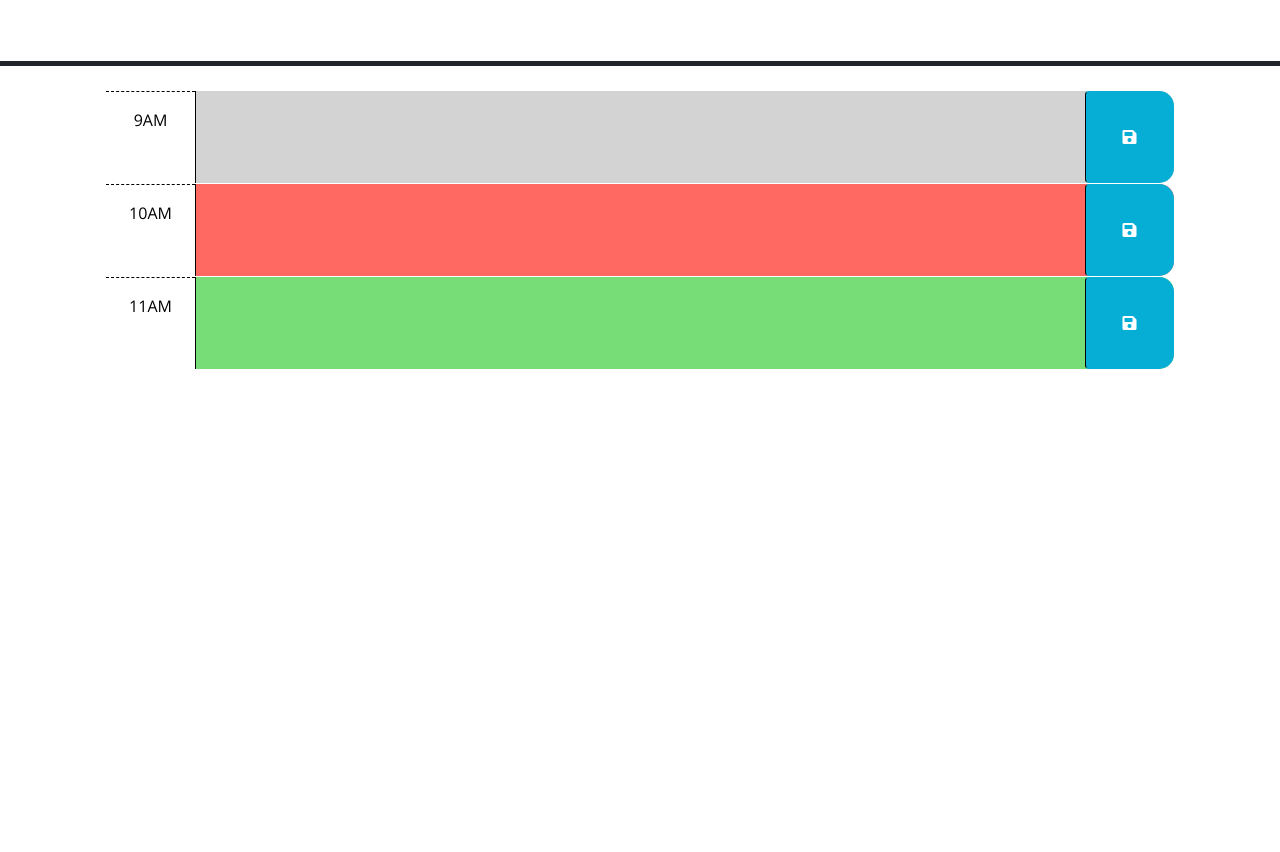
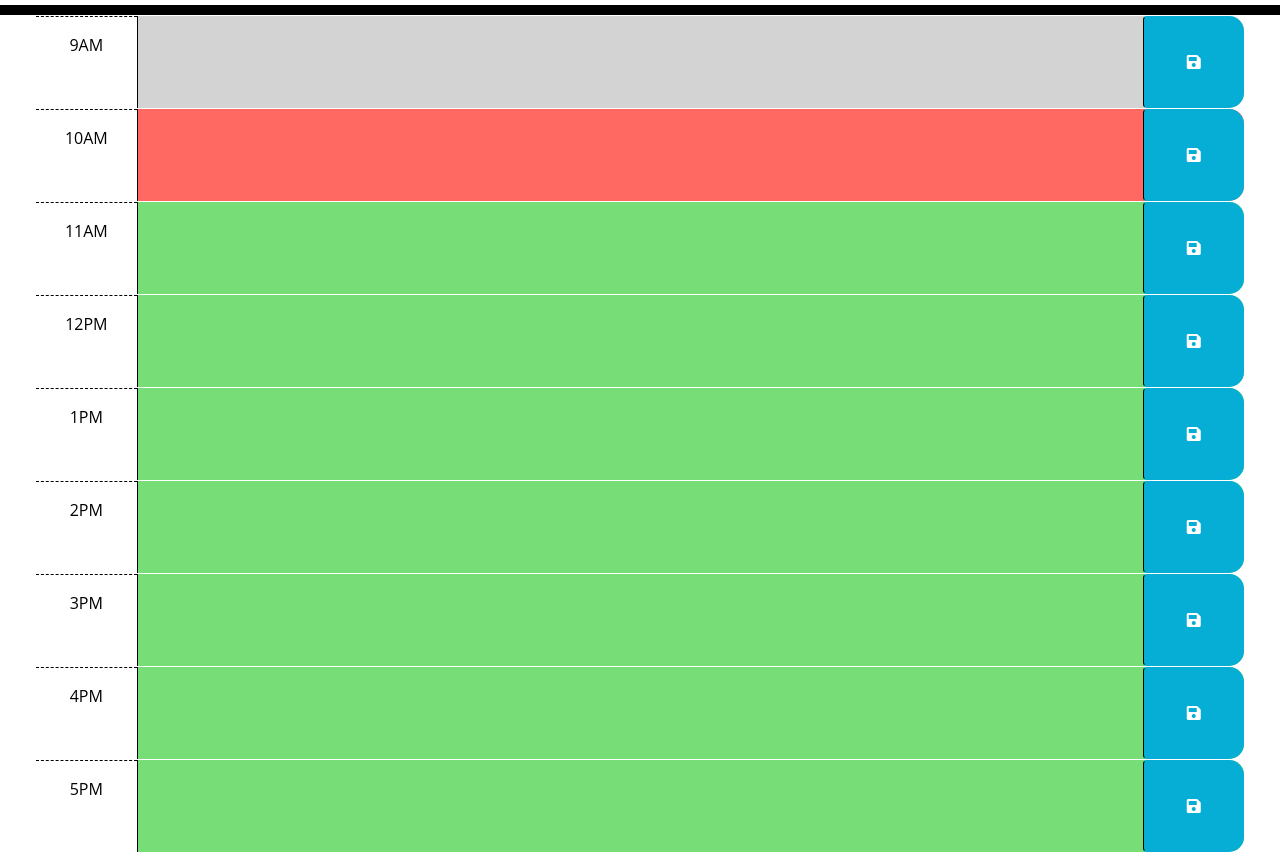
Before and after one commit to yago-pixel/modulo5, a plain HTML site: page index.html in a window 1280 px wide. Shown: the part 166-1018 px from the top of the page. Before the commit the page ends 800 px from the top, so only its background shows below. Drawn offline with nearby package versions, Linux system fonts and the light colour scheme; files that its build step writes are made by us from their sources.

Commit message:
Update index.html

```diff
--- a/index.html
+++ b/index.html
@@ -5,8 +5,10 @@
     <meta name="viewport" content="width=device-width, initial-scale=1.0" />
     <meta http-equiv="X-UA-Compatible" content="ie=edge" />
     <link
+      href="https://cdn.jsdelivr.net/npm/bootstrap@5.1.3/dist/css/bootstrap.min.css"
       rel="stylesheet"
-      href="https://cdn.jsdelivr.net/npm/bootstrap@5.1.3/dist/css/bootstrap.min.css"
+      integrity="sha384-1BmE4kWBq78iYhFldvKuhfTAU6auU8tT94WrHftjDbrCEXSU1oBoqyl2QvZ6jIW3"
+      crossorigin="anonymous"
     />
     <link
       rel="stylesheet"
@@ -15,30 +17,24 @@
       crossorigin="anonymous"
     />
     <link
-      href="https://fonts.googleapis.com/css?family=Open+Sans&display=swap"
+      href="https://fonts.googleapis.com/css2?family=Fira+Sans:wght@400;700&display=swap"
       rel="stylesheet"
     />
-    <link rel="stylesheet" href="style.css" />
+    <link rel="stylesheet" href="./Assets/css/style.css" />
     <title>Work Day Scheduler</title>
   </head>
 
   <body>
-    <header class="p-5 mb-4 border-5 border-bottom border-dark text-center">
+    <header class="p-5 mb-4 text-center">
       <h1 class="display-3">Work Day Scheduler</h1>
       <p class="lead">A simple calendar app for scheduling your work day</p>
       <p id="currentDay" class="lead"></p>
     </header>
-    <div class="container-lg px-5">
-      <!-- Use class for "past", "present", and "future" to apply styles to the
-        time-block divs accordingly. The javascript will need to do this by
-        adding/removing these classes on each div by comparing the hour in the
-        id to the current hour. The html provided below is meant to be an example
-        demonstrating how the css provided can be leveraged to create the
-        desired layout and colors. The html below should be removed or updated
-        in the finished product. Remember to delete this comment once the
-        code is implemented.
-        -->
+    <div class="container-fluid px-5">
+      <!-- message that appointment is added, each time save Button is pressed -->
+      <div class="saved-message">Appointment added to <span class="local-storage">localStorage</span><span class="green-tick">&#10004</span></div>
 
+      <!-- JavaScript will change the current class past, present and future of the time blocks -->
       <!-- Example of a past time block. The "past" class adds a gray background color. -->
       <div id="hour-9" class="row time-block past">
         <div class="col-2 col-md-1 hour text-center py-3">9AM</div>
@@ -48,7 +44,7 @@
         </button>
       </div>
 
-      <!-- Example of a a present time block. The "present" class adds a red background color. -->
+      <!-- Example of a present time block. The "present" class adds a red background color. -->
       <div id="hour-10" class="row time-block present">
         <div class="col-2 col-md-1 hour text-center py-3">10AM</div>
         <textarea class="col-8 col-md-10 description" rows="3"> </textarea>
@@ -66,13 +62,60 @@
         </button>
       </div>
 
-    <script src="https://code.jquery.com/jquery-3.4.1.min.js"></script>
-    <script
-      src="https://cdn.jsdelivr.net/npm/dayjs@1.11.3/dayjs.min.js"
-      integrity="sha256-iu/zLUB+QgISXBLCW/mcDi/rnf4m4uEDO0wauy76x7U="
-      crossorigin="anonymous"
-    ></script>
+      <div id="hour-12" class="row time-block future">
+        <div class="col-2 col-md-1 hour text-center py-3">12PM</div>
+        <textarea class="col-8 col-md-10 description" rows="3"> </textarea>
+        <button class="btn saveBtn col-2 col-md-1" aria-label="save">
+          <i class="fas fa-save" aria-hidden="true"></i>
+        </button>
+      </div>
 
-    <script src="script.js"></script>
+      <div id="hour-13" class="row time-block future">
+        <div class="col-2 col-md-1 hour text-center py-3">1PM</div>
+        <textarea class="col-8 col-md-10 description" rows="3"> </textarea>
+        <button class="btn saveBtn col-2 col-md-1" aria-label="save">
+          <i class="fas fa-save" aria-hidden="true"></i>
+        </button>
+      </div>
+
+      <div id="hour-14" class="row time-block future">
+        <div class="col-2 col-md-1 hour text-center py-3">2PM</div>
+        <textarea class="col-8 col-md-10 description" rows="3"> </textarea>
+        <button class="btn saveBtn col-2 col-md-1" aria-label="save">
+          <i class="fas fa-save" aria-hidden="true"></i>
+        </button>
+      </div>
+
+      <div id="hour-15" class="row time-block future">
+        <div class="col-2 col-md-1 hour text-center py-3">3PM</div>
+        <textarea class="col-8 col-md-10 description" rows="3"> </textarea>
+        <button class="btn saveBtn col-2 col-md-1" aria-label="save">
+          <i class="fas fa-save" aria-hidden="true"></i>
+        </button>
+      </div>
+
+      <div id="hour-16" class="row time-block future">
+        <div class="col-2 col-md-1 hour text-center py-3">4PM</div>
+        <textarea class="col-8 col-md-10 description" rows="3"> </textarea>
+        <button class="btn saveBtn col-2 col-md-1" aria-label="save">
+          <i class="fas fa-save" aria-hidden="true"></i>
+        </button>
+      </div>
+
+      <div id="hour-17" class="row time-block future">
+        <div class="col-2 col-md-1 hour text-center py-3">5PM</div>
+        <textarea class="col-8 col-md-10 description" rows="3"> </textarea>
+        <button class="btn saveBtn col-2 col-md-1" aria-label="save">
+          <i class="fas fa-save" aria-hidden="true"></i>
+        </button>
+      </div>
+    </div>
+
+    <script src="https://cdnjs.cloudflare.com/ajax/libs/jquery/3.2.1/jquery.min.js"></script>
+    <script src="https://cdn.jsdelivr.net/npm/dayjs@1.11.3/dayjs.min.js"
+    integrity="sha256-iu/zLUB+QgISXBLCW/mcDi/rnf4m4uEDO0wauy76x7U="
+    crossorigin="anonymous"></script>
+
+    <script src="./Assets/js/script.js"></script>
   </body>
 </html>
```
